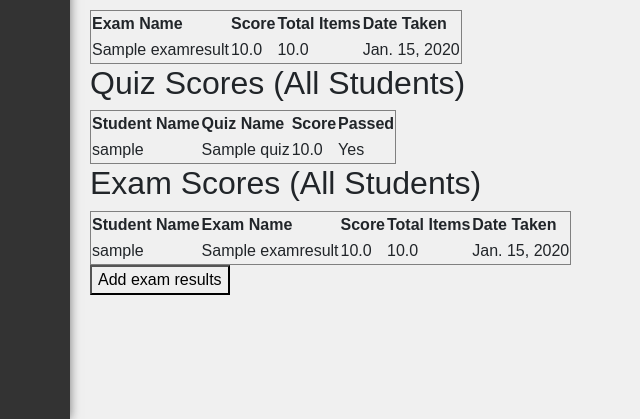
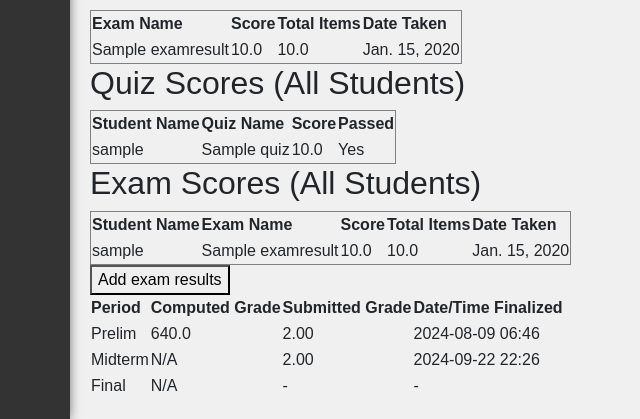
Before and after one commit to JB-Sibs/Reinitialize-working-quiz, a Django app: page /course/1/ in a window 1280 px wide. Shown: the part 805-1224 px from the top of the page, without its empty margins (180-820 px from the left). Run offline with Django 5.2, Linux system fonts and the light colour scheme; a user stored in the database is signed in; tables that the repository leaves empty hold one stand-in row (values such as "Sample post").

Commit message:
revisions for grading system needed

```diff
--- a/class_app/models.py
+++ b/class_app/models.py
@@ -56,11 +56,16 @@ class Enrollment(models.Model):
         return f"{self.user} enrolled in {self.course}"
 
 class Grade(models.Model):
+    PERIOD_CHOICES = [
+        ('prelim', 'Prelim'),
+        ('midterm', 'Midterm'),
+        ('final', 'Final'),
+    ]
     user = models.ForeignKey(User, on_delete=models.CASCADE)
     quiz = models.ForeignKey(Quiz, on_delete=models.CASCADE, related_name="grades")
     score = models.FloatField()
     passed = models.BooleanField(default=False)
-
+    period = models.CharField(max_length=7, choices=PERIOD_CHOICES, default='prelim')  # New field for period
     def __str__(self):
         return f"{self.user.username} - {self.quiz.name} - {self.score}"
 
@@ -82,11 +87,17 @@ class Materials(models.Model):
         super().save(*args, **kwargs)
 
 class ExamResult(models.Model):
+    PERIOD_CHOICES = [
+        ('prelim', 'Prelim'),
+        ('midterm', 'Midterm'),
+        ('final', 'Final'),
+    ]
     student = models.ForeignKey(settings.AUTH_USER_MODEL, on_delete=models.CASCADE, limit_choices_to={'is_student': True})
     course = models.ForeignKey(Course, on_delete=models.CASCADE, related_name="exam_results")
     exam_name = models.CharField(max_length=255)
     score = models.FloatField()
     total_items = models.FloatField()
     date_taken = models.DateField(auto_now_add=True)
+    period = models.CharField(max_length=7, choices=PERIOD_CHOICES, default='prelim')  # New field for period
     professor = models.ForeignKey(settings.AUTH_USER_MODEL, on_delete=models.CASCADE, limit_choices_to={'is_professor': True}, related_name="added_results")
 # Create your models here.
--- a/class_app/views.py
+++ b/class_app/views.py
@@ -42,7 +42,9 @@ def course_view(request, pk):
     # Filter grades for quizzes related to this course, and get the quiz name and score
     results = Grade.objects.filter(quiz__course=obj, user=request.user).values('quiz__name', 'score')
     results_prof = Grade.objects.filter(quiz__course=obj).values('user__username', 'quiz__name', 'score', 'passed')
-
+    prelim_grades = get_prelim_grades(user=request.user)
+    midterm_grades = get_midterm_grades(user=request.user)
+    final_grades = get_final_grades(user=request.user)
     # Pass context to the template
     context = {
         'obj': obj,
@@ -53,6 +55,9 @@ def course_view(request, pk):
         'exam_results': exam_results,  # Passing the exam results to the template'
         'exam_results_prof': exam_results_prof,  # Passing the exam results to the template'
         'results_prof': results_prof,
+        'prelim_grades': prelim_grades,
+        'midterm_grades': midterm_grades,
+        'final_grades': final_grades
     }
 
     return render(request, 'course.html', context)
@@ -258,3 +263,48 @@ def add_exam_result_view(request, course_pk):
         form = ExamResultForm(initial={'course': course})
 
     return render(request, 'add_exam_result.html', {'form': form, 'course': course})
+
+
+def calculate_quiz_grade(grades):
+    total_score = sum([grade.score for grade in grades])
+    total_items = sum([grade.quiz.no_of_questions for grade in grades])
+
+    if total_items == 0:
+        return 0
+
+    # Formula: [(score1 + score2) / (total1 + total2)] * 60
+    return (total_score / total_items) * 60
+
+
+def calculate_exam_grade(exams):
+    total_score = sum([exam.score for exam in exams])
+    total_items = sum([exam.total_items for exam in exams])
+
+    if total_items == 0:
+        return 0
+
+    # Formula: [(score1 + score2) / (total1 + total2)] * 40
+    return (total_score / total_items) * 40
+
+
+def get_grades_by_period(user, period):
+    quizzes = Grade.objects.filter(user=user, period=period)
+    exams = ExamResult.objects.filter(student=user, period=period)
+
+    quiz_grade = calculate_quiz_grade(quizzes)
+    exam_grade = calculate_exam_grade(exams)
+
+    final_grade = quiz_grade + exam_grade
+
+    # Debugging output
+    print(f"Grades for {period}: Quiz={quiz_grade}, Exam={exam_grade}, Final={final_grade}")
+
+    return final_grade
+def get_prelim_grades(user):
+    return get_grades_by_period(user, 'prelim')
+
+def get_midterm_grades(user):
+    return get_grades_by_period(user, 'midterm')
+
+def get_final_grades(user):
+    return get_grades_by_period(user, 'final')
--- a/templates/course.html
+++ b/templates/course.html
@@ -213,4 +213,36 @@
 
 {% endif %}
     </div>
+   <table>
+    <thead>
+        <tr>
+            <th>Period</th>
+            <th>Computed Grade</th>
+            <th>Submitted Grade</th>
+            <th>Date/Time Finalized</th>
+        </tr>
+    </thead>
+    <tbody>
+        <tr>
+            <td>Prelim</td>
+            <td>{{ prelim_grades|default:"N/A" }}</td>
+            <td>2.00</td>
+            <td>2024-08-09 06:46</td>
+        </tr>
+        <tr>
+            <td>Midterm</td>
+            <td>{{ midterm_grades|default:"N/A" }}</td>
+            <td>2.00</td>
+            <td>2024-09-22 22:26</td>
+        </tr>
+        <tr>
+            <td>Final</td>
+            <td>{{ final_grades|default:"N/A" }}</td>
+            <td>-</td>
+            <td>-</td>
+        </tr>
+    </tbody>
+</table>
+
+
 {% endblock %}
```
Also changed, not shown: class_app/forms.py (+15 -1 lines), class_app/migrations/0010_examresult_period_grade_period.py (added).
